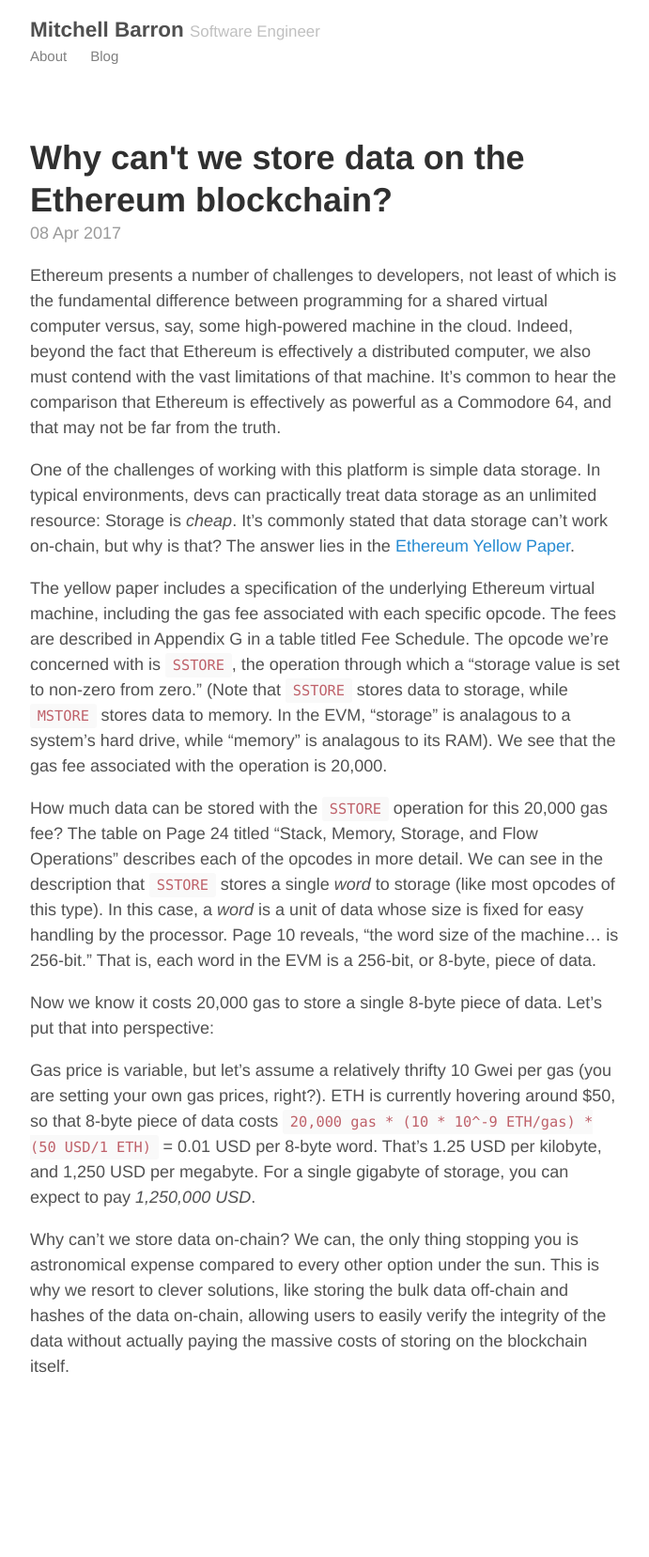
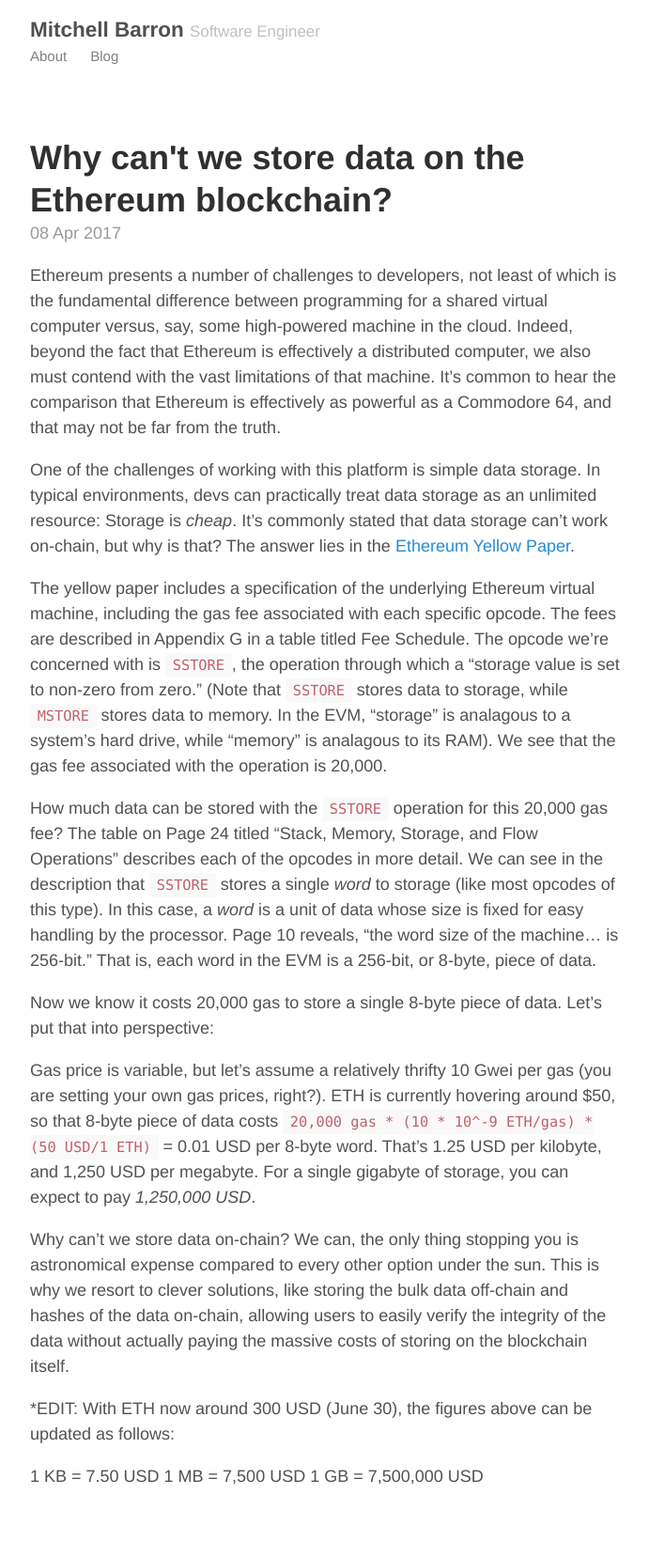
Before and after one commit to mtchllbrrn/mtchllbrrn.github.io, a Jekyll site: the page built from _posts/2017-04-08-eth-storage.md, in a window 1280 px wide. Shown: the whole page at 94% size, without its empty margins (293-984 px from the left). Built offline with Jekyll 4.4.1, drawn with Linux system fonts in a browser that asks for light colours; before the commit the page ends 1540 px from its top, so only the background shows below that.

Commit message:
Edit figures in eth-storage.md

```diff
--- a/_posts/2017-04-08-eth-storage.md
+++ b/_posts/2017-04-08-eth-storage.md
@@ -17,3 +17,9 @@ Now we know it costs 20,000 gas to store a single 8-byte piece of data.  Let's p
 Gas price is variable, but let's assume a relatively thrifty 10 Gwei per gas (you are setting your own gas prices, right?).  ETH is currently hovering around $50, so that 8-byte piece of data costs `20,000 gas * (10 * 10^-9 ETH/gas) * (50 USD/1 ETH)` = 0.01 USD per 8-byte word.  That's 1.25 USD per kilobyte, and 1,250 USD per megabyte.  For a single gigabyte of storage, you can expect to pay *1,250,000 USD*.
 
 Why can't we store data on-chain?  We can, the only thing stopping you is astronomical expense compared to every other option under the sun.  This is why we resort to clever solutions, like storing the bulk data off-chain and hashes of the data on-chain, allowing users to easily verify the integrity of the data without actually paying the massive costs of storing on the blockchain itself.
+
+*EDIT:  With ETH now around 300 USD (June 30), the figures above can be updated as follows:
+
+1 KB = 7.50 USD
+1 MB = 7,500 USD
+1 GB = 7,500,000 USD
```
